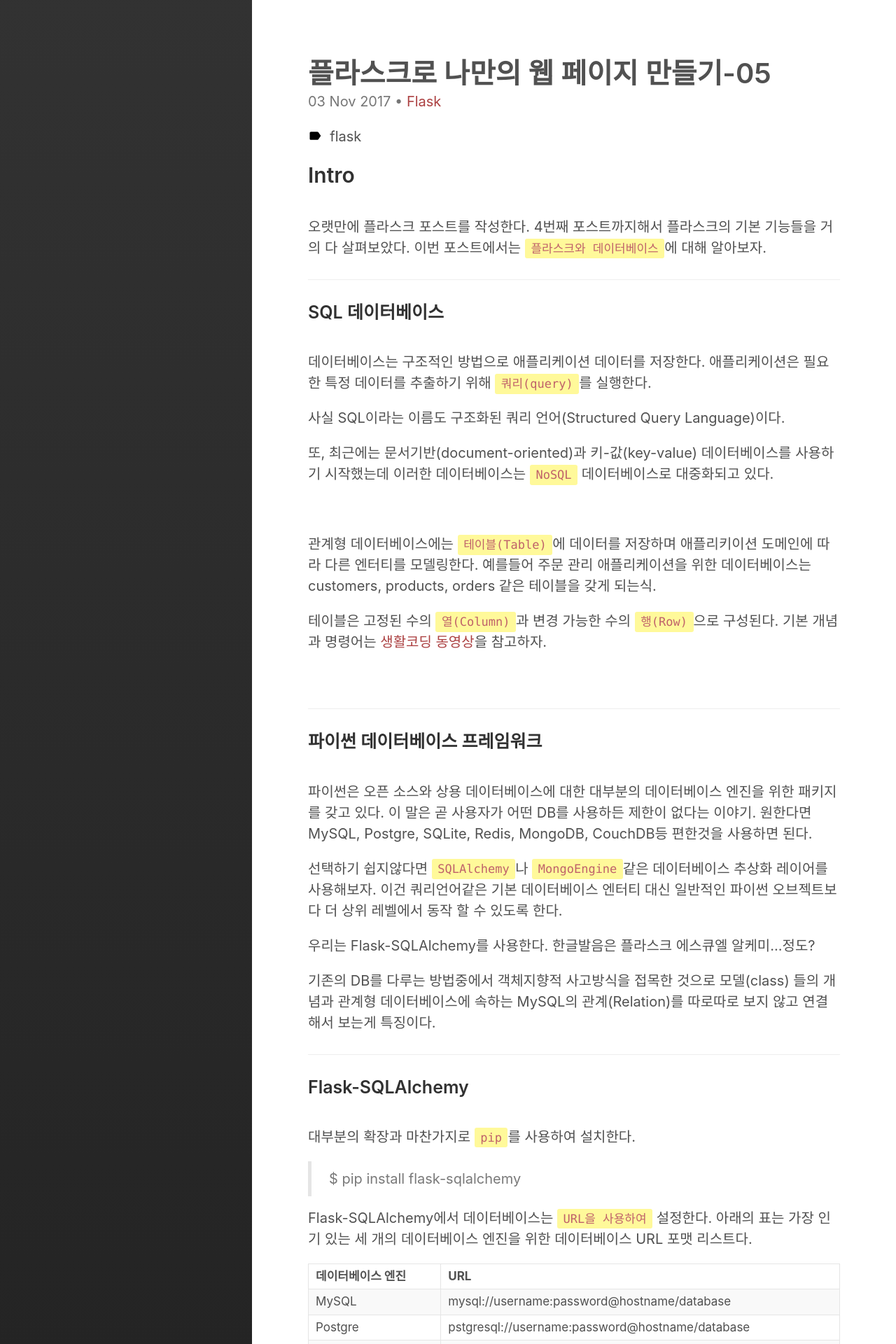
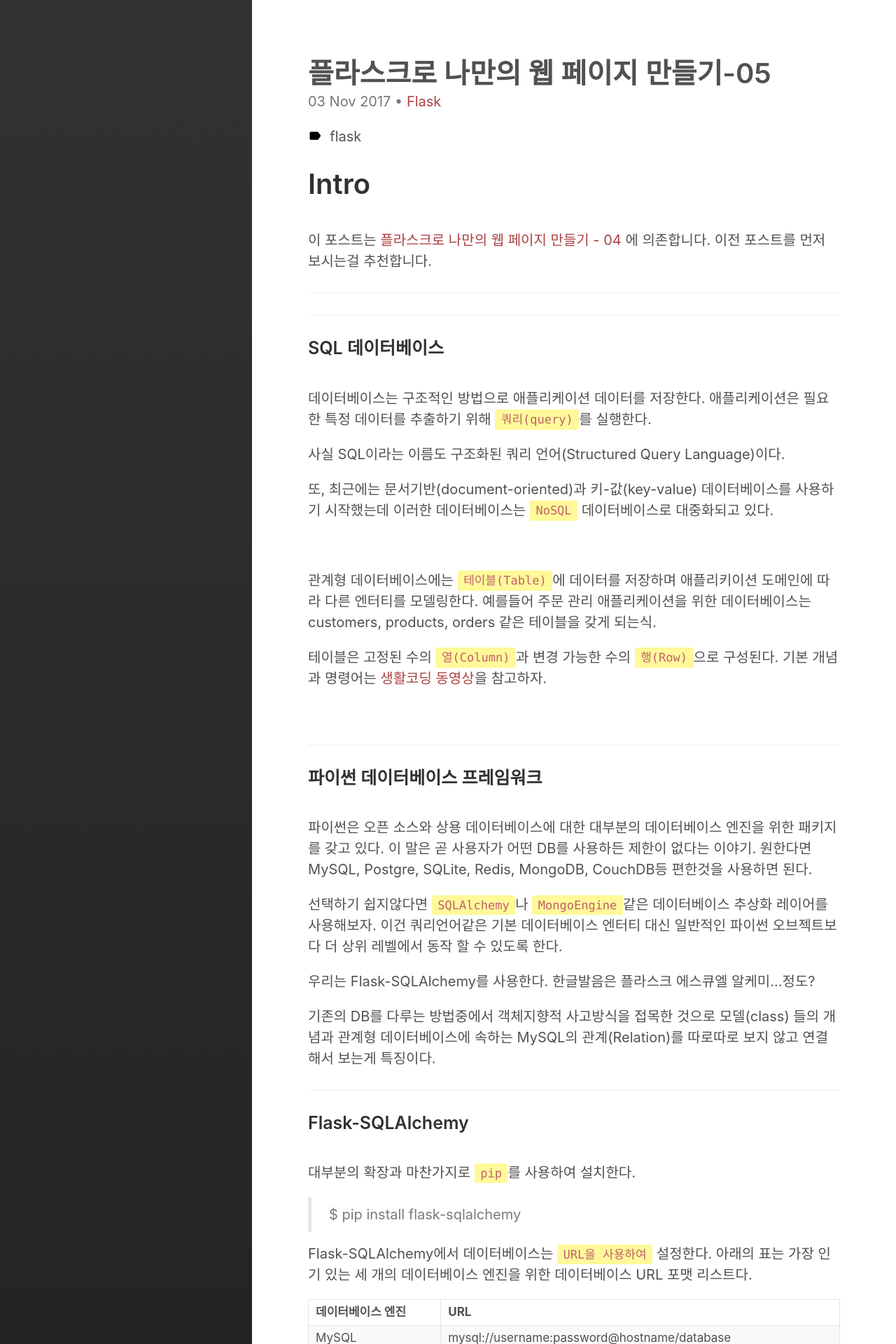
Before and after one commit to Cozy-Ho/Cozy-Ho.github.io, a Jekyll site: the page built from _posts/2017-11-03-flask-day05.md, in a window 1280 px wide. Shown: the top 1920 px of the page at 70% size. Built offline with Jekyll 4.4.1, drawn with Linux system fonts in a browser that asks for light colours; comment, search, counter and statistics services are not loaded; some of the changed text lies outside the part shown.

Commit message:
[Fix]Flask시리즈 의존성 링크 추가

```diff
--- a/_posts/2017-11-03-flask-day05.md
+++ b/_posts/2017-11-03-flask-day05.md
@@ -7,9 +7,11 @@ tags:
 - flask
 ---
 
-## Intro
+# Intro
 <br>
-오랫만에 플라스크 포스트를 작성한다. 4번째 포스트까지해서 플라스크의 기본 기능들을 거의 다 살펴보았다. 이번 포스트에서는 `플라스크와 데이터베이스`에 대해 알아보자.
+이 포스트는 <a href="https://cozy-ho.github.io/flask/2017/10/19/flask-day04.html" target="_blank"> 플라스크로 나만의 웹 페이지 만들기 - 04 </a>에 의존합니다. 이전 포스트를 먼저 보시는걸 추천합니다.
+
+---
 
 ---
 
@@ -150,3 +152,7 @@ db.relationship()의 첫 번째 인수는 관계의 다른 쪽에 어떤 모델
 두번째 backref 인수는 User모델에 role 속성을 추가하여 관계의 반대 방향을 정의한다. 이 속성은 Role 모델이 외래키 대신 오브젝트에 접근하도록 role_id 대신에 사용된다.
 
 관계에는 일대다 외에 다른 타입이 있다. `일대일` 관계는 userlist 옶견을 사용하여 db.relationship() 정의에서 False로 설정하면된다. `다대일` 관계는 테이블이 반대라면 일대다로 표현된다. 조금 복잡한 `다대다`의 경우는 `관련 테이블(association table)`이라고 하는 추가 테이블이 필요하다. 다대다 관계에 대해서는 나중에 다시 알아보자.
+
+---
+
+<a href="https://cozy-ho.github.io/flask/2017/11/09/flask-day06.html" target="_blank"><h2>다음포스트 - 플라스크로 나만의 웹 페이지 만들기 - 06</h2></a>
```
Also changed, not shown: _posts/2017-10-13-flask-day01.md (+4 -0 lines), _posts/2017-10-13-flask-day02.md (+10 -0 lines), _posts/2017-10-16-flask-day03.md (+10 -0 lines), _posts/2017-10-19-flask-day04.md (+8 -0 lines), _posts/2017-11-09-flask-day06.md (+2 -2 lines).
